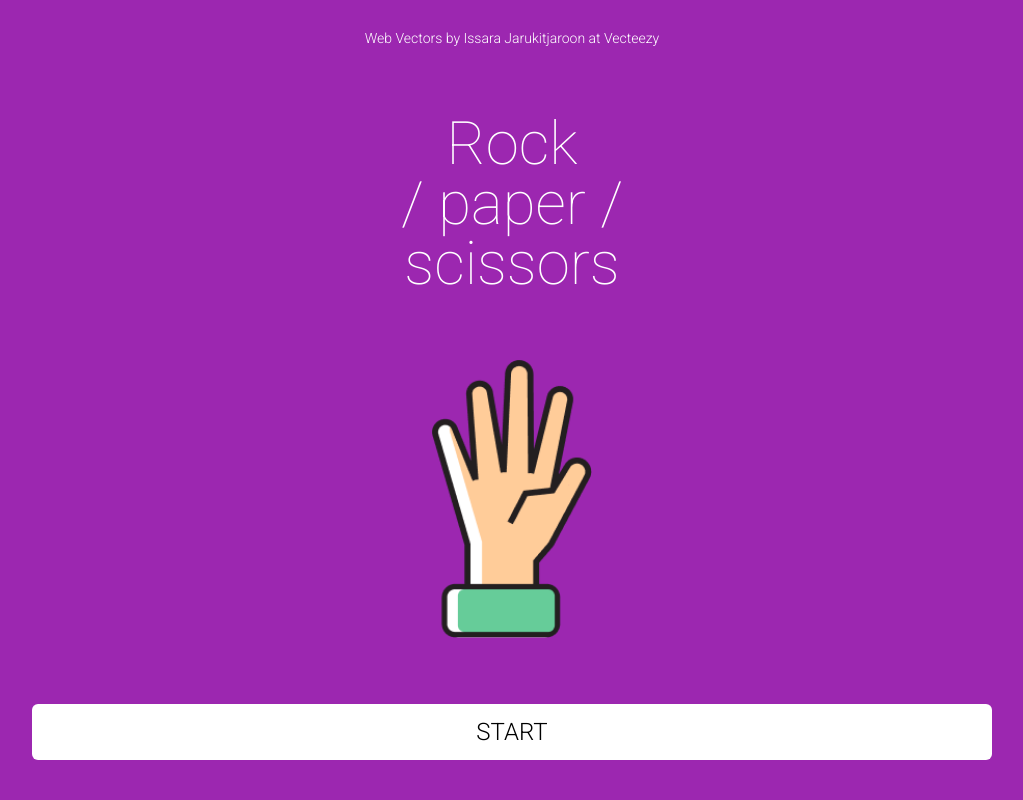
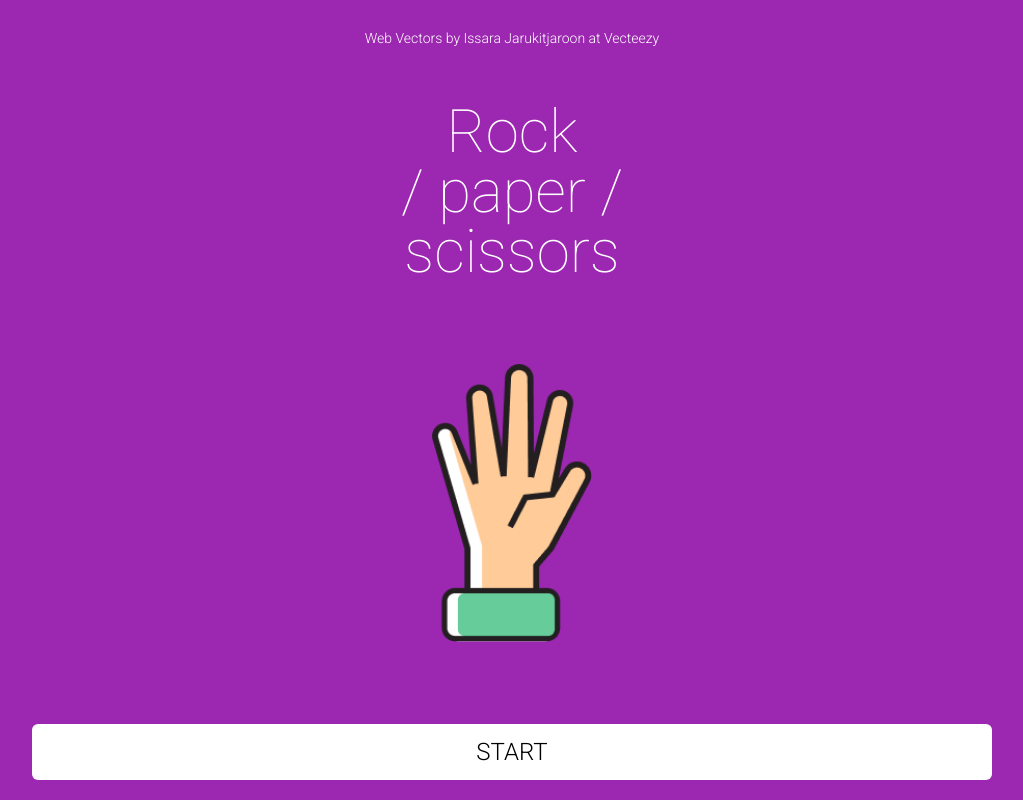
Before and after one commit to Azizsige/tailwind-rps, a website: page index.html in a window 1280 px wide. Shown: the whole page, without its empty margins (128-1151 px from the left). Drawn offline with Linux system fonts and the light colour scheme.

Commit message:
finish starter page

```diff
--- a/index.html
+++ b/index.html
@@ -20,13 +20,13 @@
           <div class="content-copyright text-sm mt-7">
             <p>Web Vectors by Issara Jarukitjaroon at Vecteezy</p>
           </div>
-          <div class="content-heading text-6xl text-center font-thin">
+          <div class="content-heading text-6xl text-center font-thin -mt-7">
             <p>Rock <br>/ paper / <br>  scissors</p>
           </div>
           <div class="content-thumb">
             <img class="w-40" src="./assets/paper.png" alt="" />
           </div>
-          <div class="content-btn w-9/12 h-14 mb- bg-white text-black text-center rounded-md mb-10 font-light">
+          <div class="content-btn w-9/12 h-14 bg-white text-black text-center rounded-md mb-5 font-light">
             <button class="flex justify-center items-center w-full h-full text-2xl" type="submit">START</button>
           </div>
         </div>
```
Also changed, not shown: public/css/style.css.
